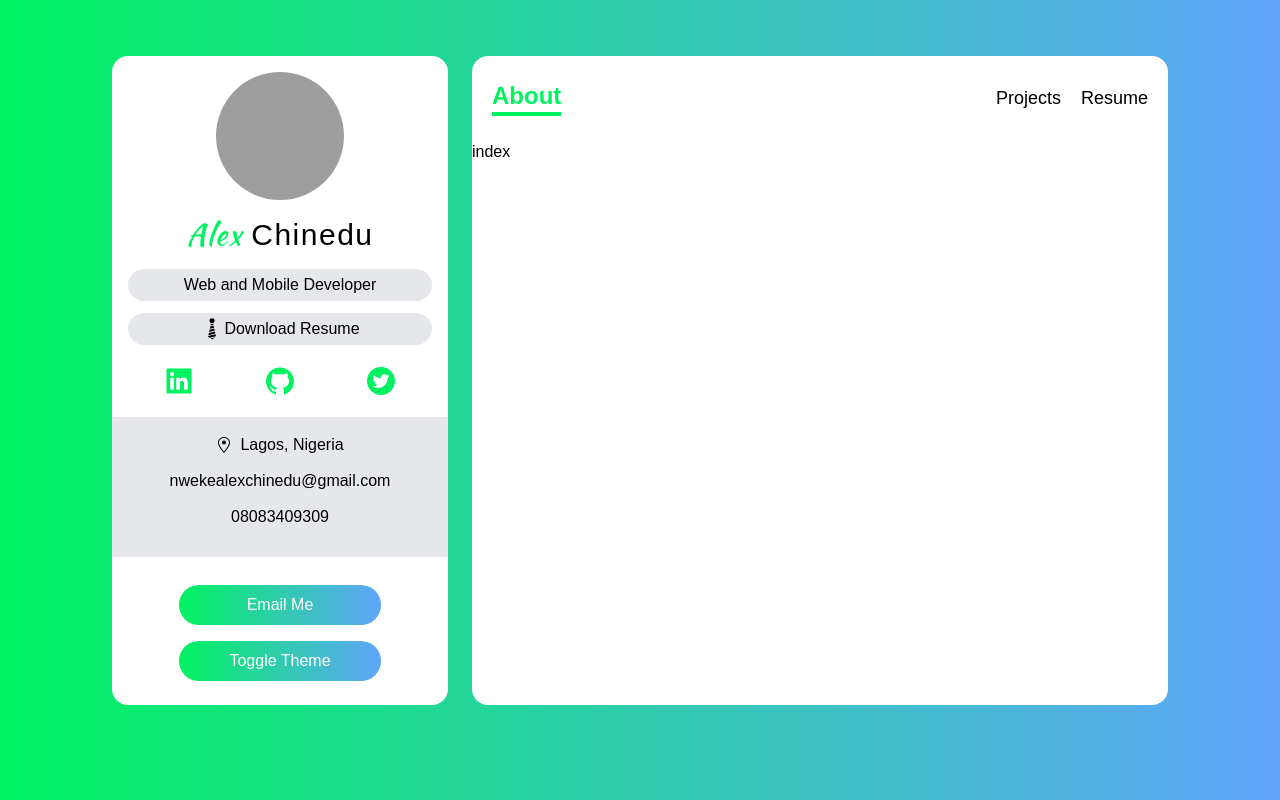
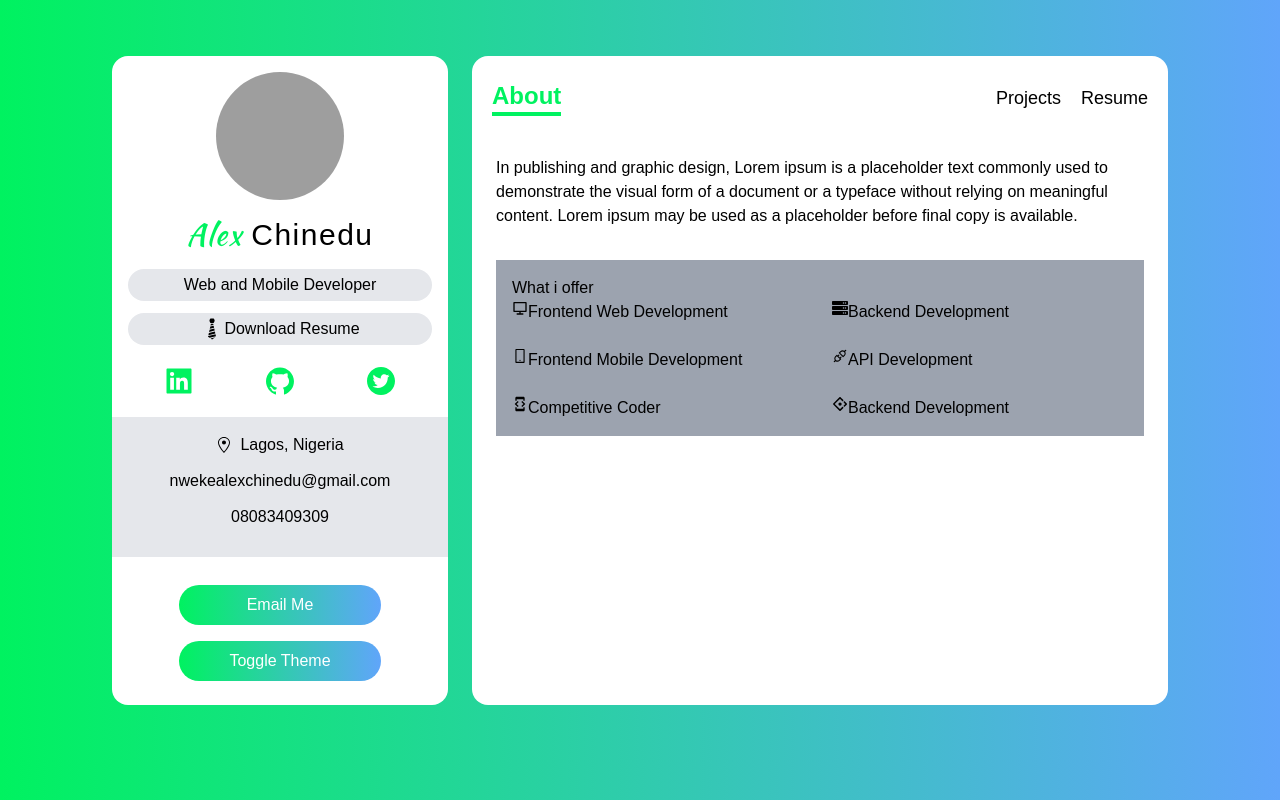
Before and after one commit to DevXanderCode/portfolio, a Next.js app: page / in a window 1280 px wide. Built offline with nearby package versions, Linux system fonts and the light colour scheme; grey boxes are pictures that could not be loaded.

Commit message:
started working on the about page

```diff
--- /dev/null
+++ b/components/ServiceCard.tsx
@@ -0,0 +1,16 @@
+import { IService } from "../types";
+
+const ServiceCard: React.FunctionComponent<{ service: IService }> = ({
+  service: { Icon, about, title },
+}) => {
+  return (
+    <div className="flex">
+      <Icon />
+      <div>
+        <h4>{title}</h4>
+      </div>
+    </div>
+  );
+};
+
+export default ServiceCard;
--- a/components/index.ts
+++ b/components/index.ts
@@ -1,2 +1,3 @@
 export { default as Sidebar } from "./Sidebar";
 export { default as NavBar } from "./NavBar";
+export { default as ServiceCard } from "./ServiceCard";
--- a/data.ts
+++ b/data.ts
@@ -1,12 +1,53 @@
-import { ReactSVGElement } from "react";
 import { RiComputerLine } from "react-icons/ri";
+import { FaServer } from "react-icons/fa";
+import {
+  AiOutlineAntDesign,
+  AiOutlineApi,
+  AiOutlineMobile,
+} from "react-icons/ai";
+import { MdDeveloperMode } from "react-icons/md";
 import { IService } from "./types";
 
 export const services: IService[] = [
   {
     id: 1,
-    title: "FrontEnd Web Developer",
-    about: "Lorem Ipsum Dolor ....",
+    title: "Frontend Web Development",
+    about:
+      "I build beautiful and scalable SPA using <b>HTML</b>, <b>CSS</b>, <b>React js</b> and <b>Nextjs</b>",
     Icon: RiComputerLine,
   },
+  {
+    id: 2,
+    title: "Backend Development",
+    about:
+      "Handle database, server, api using <b>Node js</b> and <b>Expressjs</b>",
+    Icon: FaServer,
+  },
+  {
+    id: 3,
+    title: "Frontend Mobile Development",
+    about:
+      "I build beautiful and scalable cross platform (hybrid) mobile applications, using either <b>React Native</b> or <b>Flutter</b>",
+    Icon: AiOutlineMobile,
+  },
+  {
+    id: 4,
+    title: "API Development",
+    about:
+      "I develop robust REST APIs with <b>Node js</b>, <b>Expressjs</b>, <b>Loopbackjs</b> and <b>Nextjs</b>",
+    Icon: AiOutlineApi,
+  },
+  {
+    id: 5,
+    title: "Competitive Coder",
+    about: "A daily problem solver in <b>Leet Code</b> and <b>Hacker Rank</b>",
+    Icon: MdDeveloperMode,
+  },
+  {
+    id: 6,
+    title: "Backend Development",
+    about:
+      "Handle database, server, api using <b>Node js</b> and <b>Expressjs</b>",
+    Icon: AiOutlineAntDesign,
+  },
 ];
--- a/pages/index.tsx
+++ b/pages/index.tsx
@@ -1,11 +1,24 @@
 import type { NextPage } from "next";
-import Head from "next/head";
-import Image from "next/image";
+import { ServiceCard } from "../components";
+import { services } from "../data";
 
 const index: NextPage = () => {
   return (
-    <div>
-      <h1 className="">index</h1>
+    <div className="flex flex-col px-6 pt-1">
+      <h5 className="my-3 font-medium">
+        In publishing and graphic design, Lorem ipsum is a placeholder text
+        commonly used to demonstrate the visual form of a document or a typeface
+        without relying on meaningful content. Lorem ipsum may be used as a
+        placeholder before final copy is available.
+      </h5>
+      <div className="p-4 mt-5 bg-gray-400">
+        <h6>What i offer</h6>
+        <div className="grid gap-6 lg:grid-cols-2">
+          {services?.map((service, idx) => (
+            <ServiceCard key={service?.id} service={service} />
+          ))}
+        </div>
+      </div>
     </div>
   );
 };
```
